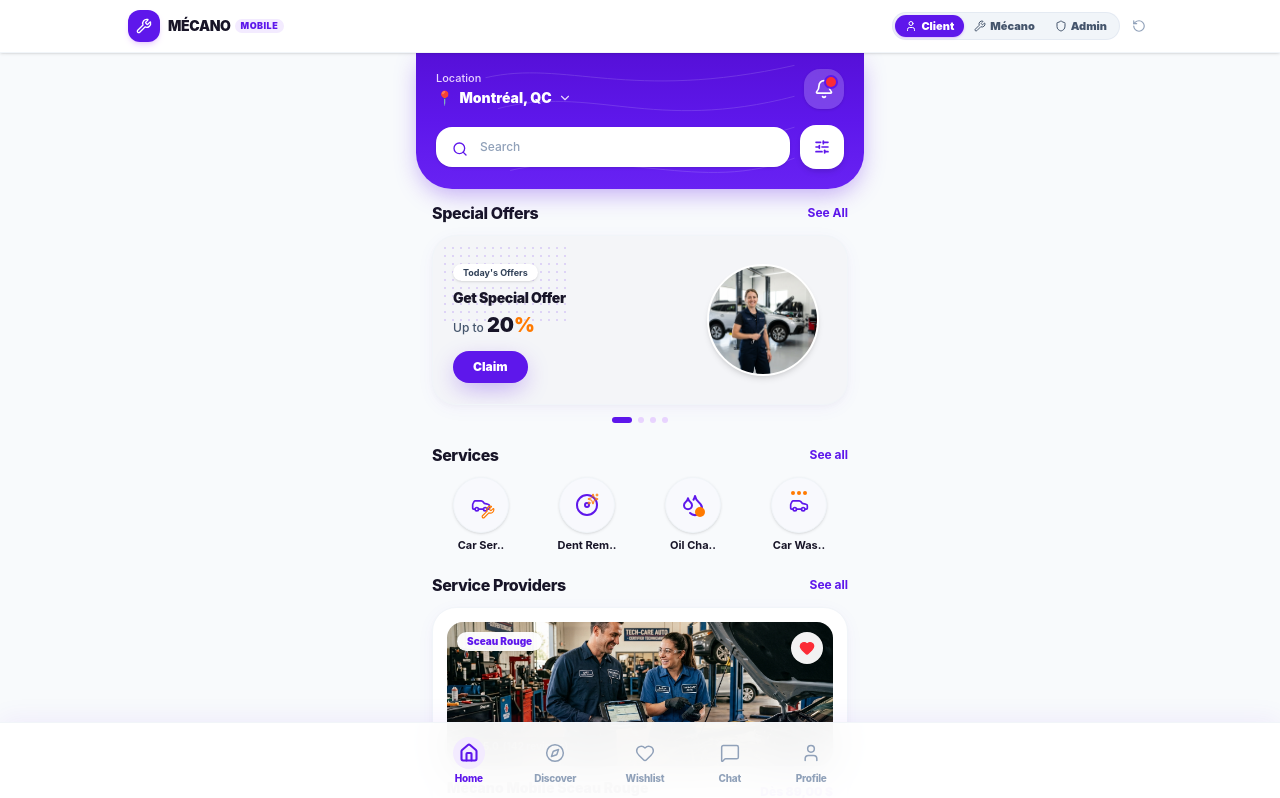
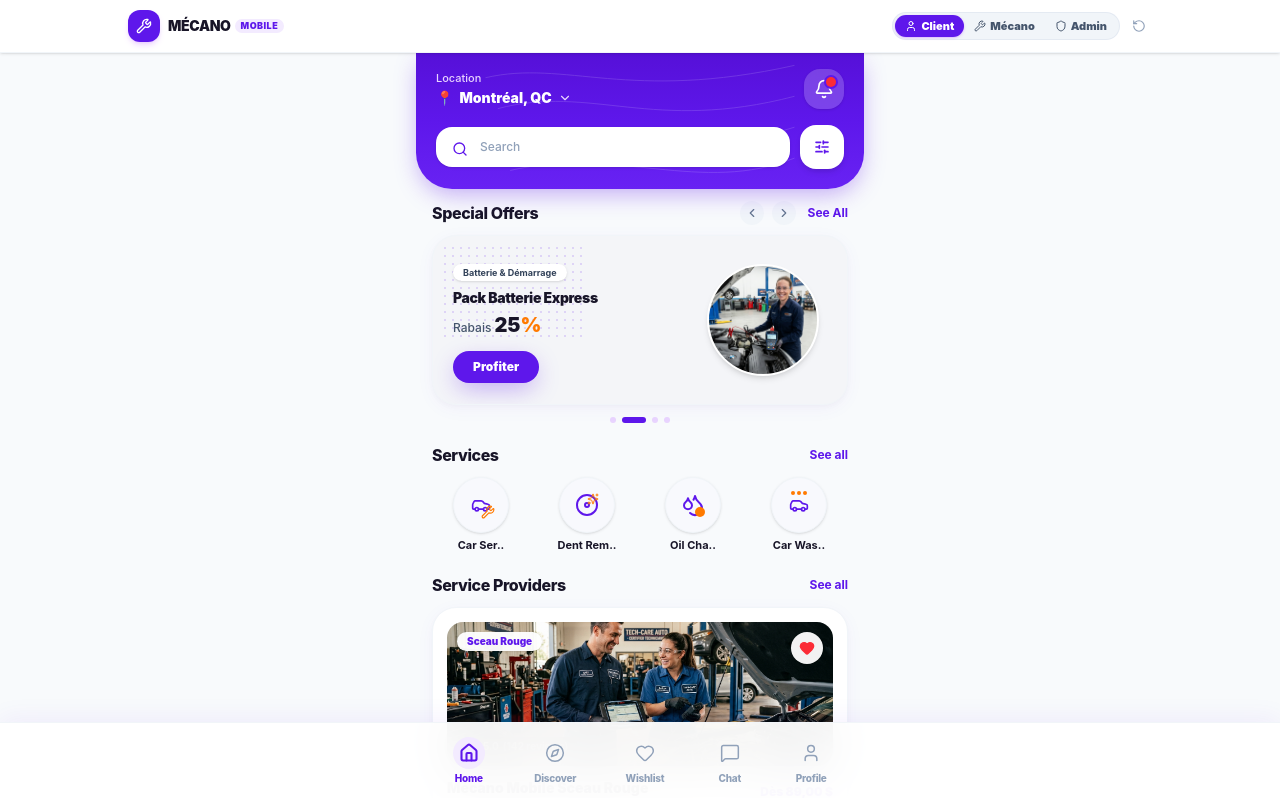
Before and after one commit to Talesman-index/wrenchmobile-canada, a Next.js app: page /app in a window 1280 px wide. Shown: the top 798 px of the page. Built offline with nearby package versions, Linux system fonts and the light colour scheme.

Commit message:
feat(slider): implement fully interactive sliding carousel for Special Offers with touch swipe, auto-play, and clickable dots

```diff
--- a/src/app/app/page.tsx
+++ b/src/app/app/page.tsx
@@ -1,6 +1,6 @@
 'use client';
 
-import React, { useState } from 'react';
+import React, { useState, useEffect, useRef } from 'react';
 import Link from 'next/link';
 import { useApp } from '@/lib/store';
 import { useToast } from '@/components/ui/ToastProvider';
@@ -8,6 +8,7 @@ import {
   Wrench,
   Car,
   ChevronRight,
+  ChevronLeft,
   ShieldCheck,
   Plus,
   ArrowRight,
@@ -34,6 +35,57 @@ import {
 import { formatCAD, getStatusBadge } from '@/lib/utils';
 import { SERVICE_DEFINITIONS, CANADIAN_CITIES } from '@/lib/constants';
 
+const SPECIAL_OFFERS = [
+  {
+    id: 'offer-1',
+    tag: "Today's Offers",
+    title: 'Get Special Offer',
+    discountPrefix: 'Up to',
+    discountValue: '20',
+    discountSuffix: '%',
+    desc: 'Sur votre premier diagnostic mobile à domicile.',
+    image: '/images/special_offer_mechanic.jpg',
+    ctaText: 'Claim',
+    ctaHref: '/app/request',
+  },
+  {
+    id: 'offer-2',
+    tag: 'Batterie & Démarrage',
+    title: 'Pack Batterie Express',
+    discountPrefix: 'Rabais',
+    discountValue: '25',
+    discountSuffix: '%',
+    desc: 'Boost & remplacement de batterie livré et installé sur place.',
+    image: '/images/offer_battery_mechanic.jpg',
+    ctaText: 'Profiter',
+    ctaHref: '/app/request?service=battery_jump',
+  },
+  {
+    id: 'offer-3',
+    tag: 'Freins & Sécurité',
+    title: 'Forfait Plaquettes & Disques',
+    discountPrefix: 'Économisez',
+    discountValue: '30',
+    discountSuffix: '$',
+    desc: 'Changement de freins certifié Sceau Rouge directement chez vous.',
+    image: '/images/offer_brakes_mechanic.jpg',
+    ctaText: 'Réserver',
+    ctaHref: '/app/request?service=brake_service',
+  },
+  {
+    id: 'offer-4',
+    tag: 'Entretien Mobile',
+    title: 'Check-Up 40 Points',
+    discountPrefix: 'Dès',
+    discountValue: '69',
+    discountSuffix: '$',
+    desc: 'Triage complet et vidange sans vous déplacer au garage.',
+    image: '/images/service_provider_mechanics.jpg',
+    ctaText: 'Commander',
+    ctaHref: '/app/request?service=oil_change',
+  },
+];
+
 export default function CustomerHomePage() {
   const { currentUser, primaryVehicle, vehicles, activeCustomerRequest, mechanics } = useApp();
   const { toast } = useToast();
@@ -41,6 +93,55 @@ export default function CustomerHomePage() {
   const [savedFavorites, setSavedFavorites] = useState<string[]>(['mech-001']);
   const [selectedCity, setSelectedCity] = useState('Montréal, QC');
   const [showCityPicker, setShowCityPicker] = useState(false);
+
+  // État du carrousel d'offres spéciales
+  const [activeSlide, setActiveSlide] = useState(0);
+  const [isPaused, setIsPaused] = useState(false);
+  const touchStartXRef = useRef<number | null>(null);
+  const touchEndXRef = useRef<number | null>(null);
+
+  // Auto-play du slider toutes les 4,5 secondes
+  useEffect(() => {
+    if (isPaused) return;
+    const timer = setInterval(() => {
+      setActiveSlide((prev) => (prev + 1) % SPECIAL_OFFERS.length);
+    }, 4500);
+    return () => clearInterval(timer);
+  }, [isPaused]);
+
+  // Gestion du swipe tactile mobile (Touch gesture)
+  const handleTouchStart = (e: React.TouchEvent) => {
+    touchStartXRef.current = e.targetTouches[0].clientX;
+  };
+
+  const handleTouchMove = (e: React.TouchEvent) => {
+    touchEndXRef.current = e.targetTouches[0].clientX;
+  };
+
+  const handleTouchEnd = () => {
+    if (touchStartXRef.current !== null && touchEndXRef.current !== null) {
+      const diff = touchStartXRef.current - touchEndXRef.current;
+      const minSwipeDistance = 40; // Seuil de déclenchement
+
+      if (diff > minSwipeDistance) {
+        // Swipe vers la gauche -> Slide suivant
+        setActiveSlide((prev) => (prev + 1) % SPECIAL_OFFERS.length);
+      } else if (diff < -minSwipeDistance) {
+        // Swipe vers la droite -> Slide précédent
+        setActiveSlide((prev) => (prev === 0 ? SPECIAL_OFFERS.length - 1 : prev - 1));
+      }
+    }
+    touchStartXRef.current = null;
+    touchEndXRef.current = null;
+  };
+
+  const nextSlide = () => {
+    setActiveSlide((prev) => (prev + 1) % SPECIAL_OFFERS.length);
+  };
+
+  const prevSlide = () => {
+    setActiveSlide((prev) => (prev === 0 ? SPECIAL_OFFERS.length - 1 : prev - 1));
+  };
 
   const toggleFavorite = (id: string, e: React.MouseEvent) => {
     e.preventDefault();
@@ -158,66 +259,116 @@ export default function CustomerHomePage() {
 
       {/* Contenu principal */}
       <div className="px-4 flex flex-col gap-5 -mt-1">
-        {/* SECTION 1: Special Offers (Offres Spéciales avec photo détourée) */}
+        {/* SECTION 1: Special Offers (Carrousel interactif animé avec glissement / swipe) */}
         <div className="flex flex-col gap-2.5">
           <div className="flex items-center justify-between">
             <h2 className="text-base font-extrabold text-[#181528] tracking-tight">Special Offers</h2>
-            <Link href="/app/request" className="text-xs font-bold text-[#5e17eb] hover:underline">
+            <div className="flex items-center gap-2">
+              {/* Boutons flèches discrets */}
+              <button
+                onClick={prevSlide}
+                className="w-6 h-6 rounded-full bg-slate-100 hover:bg-[#f3ebff] hover:text-[#5e17eb] flex items-center justify-center text-slate-500 transition-colors"
+                title="Offre précédente"
+              >
+                <ChevronLeft className="w-3.5 h-3.5" />
+              </button>
+              <button
+                onClick={nextSlide}
+                className="w-6 h-6 rounded-full bg-slate-100 hover:bg-[#f3ebff] hover:text-[#5e17eb] flex items-center justify-center text-slate-500 transition-colors"
+                title="Offre suivante"
+              >
+                <ChevronRight className="w-3.5 h-3.5" />
+              </button>
+              <Link href="/app/request" className="text-xs font-bold text-[#5e17eb] hover:underline ml-1">
                 See All
               </Link>
             </div>
+          </div>
 
-          <div className="relative overflow-hidden rounded-3xl bg-[#f4f5f8] border border-slate-100 p-5 shadow-card flex items-center justify-between">
-            {/* Texture de points discrète */}
+          {/* Conteneur Carrousel avec support Touch Swipe */}
           <div
-              className="absolute top-2 left-2 w-32 h-20 opacity-15 pointer-events-none"
+            className="relative overflow-hidden rounded-3xl bg-[#f4f5f8] border border-slate-100 shadow-card cursor-grab active:cursor-grabbing select-none"
+            onTouchStart={handleTouchStart}
+            onTouchMove={handleTouchMove}
+            onTouchEnd={handleTouchEnd}
+            onMouseEnter={() => setIsPaused(true)}
+            onMouseLeave={() => setIsPaused(false)}
+          >
+            {/* Texture de points discrète en arrière-plan */}
+            <div
+              className="absolute top-2 left-2 w-36 h-24 opacity-15 pointer-events-none z-0"
               style={{
                 backgroundImage: 'radial-gradient(#5e17eb 1px, transparent 1px)',
                 backgroundSize: '8px 8px',
               }}
             />
 
+            {/* Piste de glissement (Slider Track) */}
+            <div
+              className="flex transition-transform duration-500 ease-out"
+              style={{ transform: `translateX(-${activeSlide * 100}%)` }}
+            >
+              {SPECIAL_OFFERS.map((offer) => (
+                <div
+                  key={offer.id}
+                  className="w-full shrink-0 p-5 flex items-center justify-between relative z-10 min-w-full"
+                >
                   {/* Texte et bouton à gauche */}
                   <div className="relative z-10 max-w-[190px]">
                     <div className="inline-block bg-white px-2.5 py-0.5 rounded-full text-[9px] font-bold text-slate-700 shadow-sm mb-2">
-                Today&apos;s Offers
+                      {offer.tag}
                     </div>
 
                     <h3 className="text-sm font-black text-[#181528] leading-tight tracking-tight">
-                Get Special Offer
+                      {offer.title}
                     </h3>
 
                     <p className="text-xs text-slate-600 mt-1 font-medium">
-                Up to <span className="text-xl font-black text-[#181528]">20</span>
-                <span className="text-xl font-black text-[#ff7a00]">%</span>
+                      {offer.discountPrefix}{' '}
+                      <span className="text-xl font-black text-[#181528]">{offer.discountValue}</span>
+                      <span className="text-xl font-black text-[#ff7a00]">{offer.discountSuffix}</span>
                     </p>
 
                     <Link
-                href="/app/request"
+                      href={offer.ctaHref}
                       className="inline-block mt-3 bg-[#5e17eb] hover:bg-[#4c0ec4] text-white font-black text-xs px-5 py-2 rounded-full shadow-purple-cta active:scale-95 transition-all"
                     >
-                Claim
+                      {offer.ctaText}
                     </Link>
                   </div>
 
-            {/* Photo de la mécanicienne dans un arc stylisé (comme la maquette) */}
+                  {/* Photo de l'offre dans l'arc circulaire stylisé */}
                   <div className="relative w-32 h-32 shrink-0 flex items-center justify-center">
                     <div className="w-28 h-28 rounded-full overflow-hidden border-2 border-white shadow-md bg-white relative">
                       <img
-                  src="/images/special_offer_mechanic.jpg"
-                  alt="Mécanicienne Pro"
+                        src={offer.image}
+                        alt={offer.title}
                         className="w-full h-full object-cover object-center"
                       />
                     </div>
                   </div>
                 </div>
+              ))}
+            </div>
+          </div>
 
-          {/* Indicateurs de carrousel (1 pilule violette + 3 cercles lavande) */}
+          {/* Indicateurs de carrousel interactifs (Cliquables avec animation fluide) */}
           <div className="flex items-center justify-center gap-1.5 pt-0.5">
-            <span className="w-5 h-1.5 rounded-full bg-[#5e17eb]" />
-            <span className="w-1.5 h-1.5 rounded-full bg-purple-200" />
-            <span className="w-1.5 h-1.5 rounded-full bg-purple-200" />
-            <span className="w-1.5 h-1.5 rounded-full bg-purple-200" />
+            {SPECIAL_OFFERS.map((_, idx) => {
+              const isActive = idx === activeSlide;
+              return (
+                <button
+                  key={idx}
+                  onClick={() => setActiveSlide(idx)}
+                  className={`transition-all duration-300 ${
+                    isActive
+                      ? 'w-6 h-1.5 rounded-full bg-[#5e17eb]'
+                      : 'w-1.5 h-1.5 rounded-full bg-purple-200 hover:bg-purple-300'
+                  }`}
+                  title={`Aller à l'offre ${idx + 1}`}
+                />
+              );
+            })}
           </div>
         </div>
 
```
Also changed, not shown: public/images/offer_battery_mechanic.jpg (added), public/images/offer_brakes_mechanic.jpg (added). Lines whose indentation alone changed are shown as unchanged.
